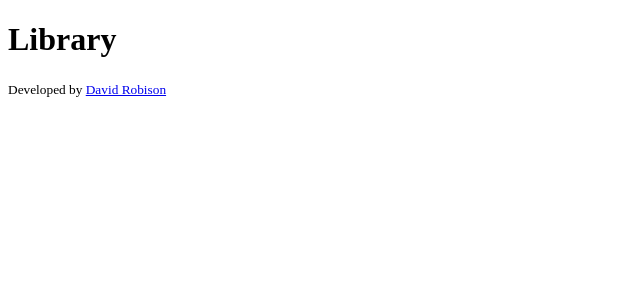
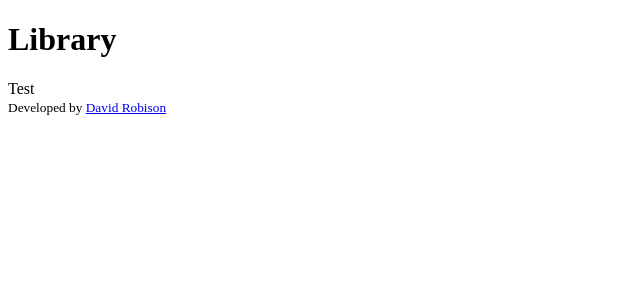
Before and after one commit to robisonwebdev/library-react, a React (Create React App) app: page / in a window 1280 px wide. Shown: the top 300 px of the page, without its empty margins (0-640 px from the left). Built offline with nearby package versions, Linux system fonts and the light colour scheme.

Commit message:
Imported and added Main component

```diff
--- a/src/App.js
+++ b/src/App.js
@@ -1,10 +1,12 @@
 import Footer from "./components/Footer"
 import Header from "./components/Header";
+import Main from "./components/Main";
 
 const App = () => {
   return (
     <div>
       <Header title={'Library'} />
+      <Main />
       <Footer name={'David Robison'} />
     </div>
   );
```
